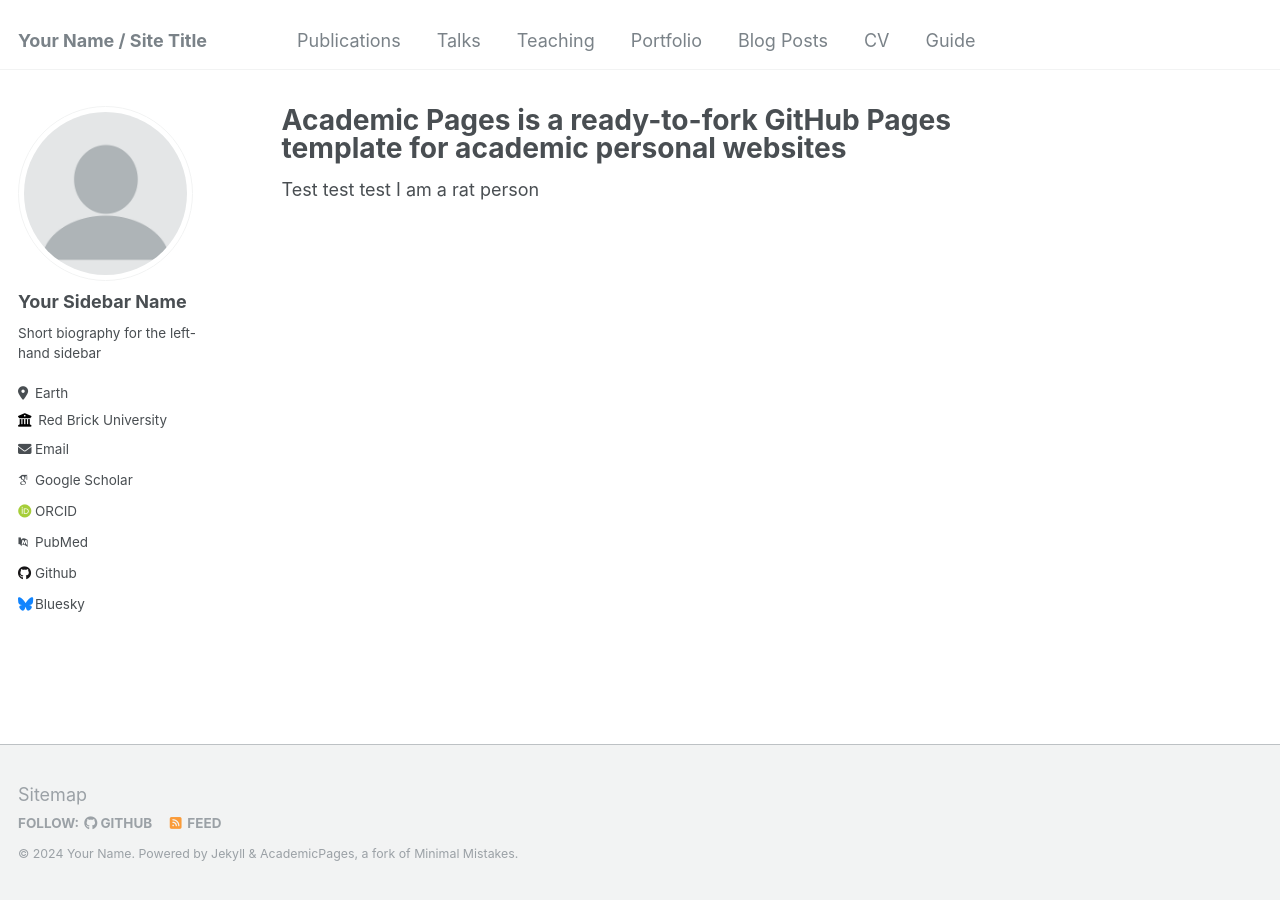
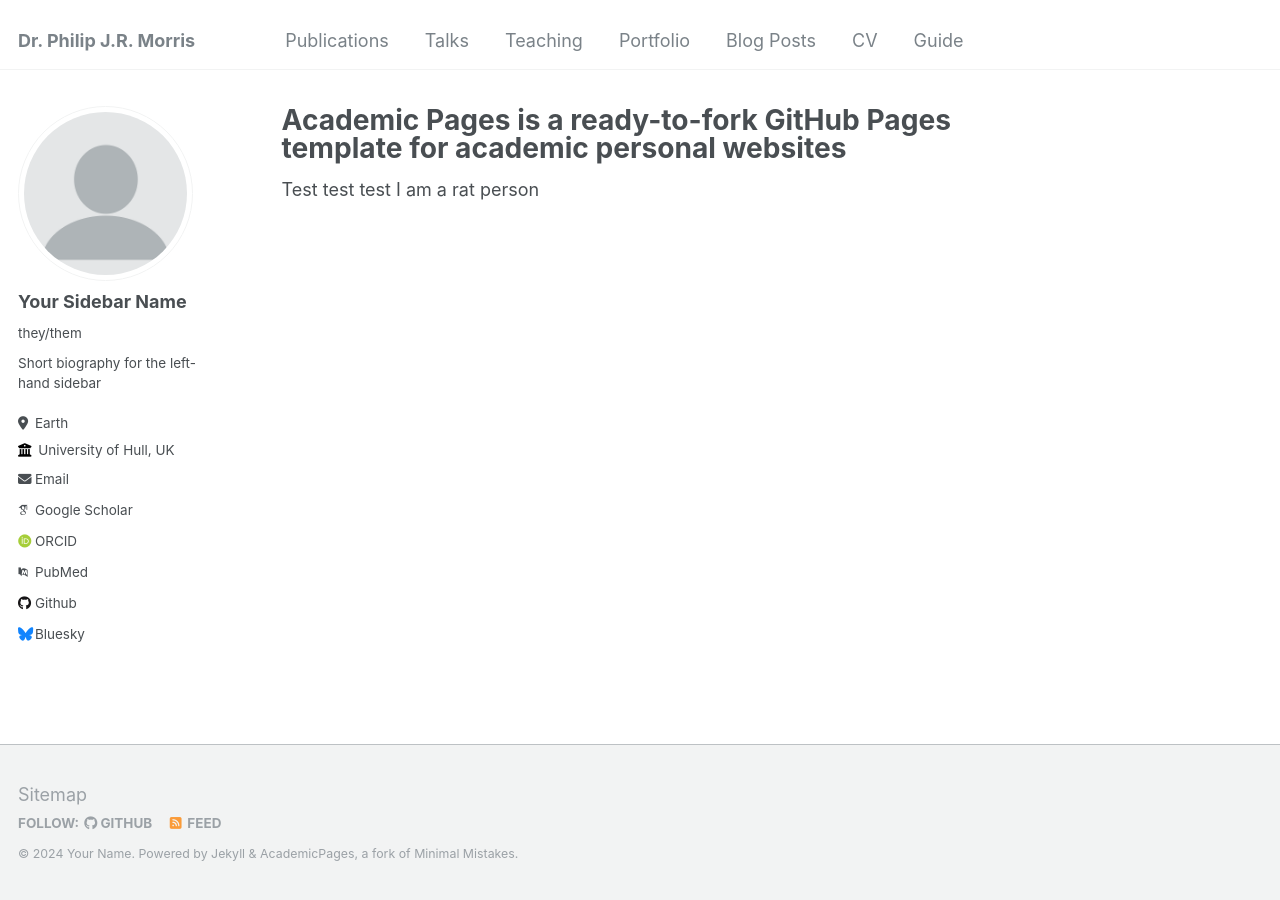
Before and after one commit to DrRatBoy/DrRatBoy.github.io, a Jekyll site: the page built from _pages/about.md, in a window 1280 px wide. Built offline with Jekyll 4.4.1, drawn with Linux system fonts in a browser that asks for light colours; some web fonts are replaced.

Commit message:
configedit

```diff
--- a/_config.yml
+++ b/_config.yml
@@ -8,7 +8,7 @@
 
 # Basic Site Settings
 locale                   : "en-GB"
-title                    : "Your Name / Site Title"
+title                    : "Dr. Philip J.R. Morris"
 title_separator          : "-"
 name                     : &name "Your Name"
 description              : &description "personal description"
@@ -23,10 +23,10 @@ author:
   # Biographic information
   avatar           : "profile.png"
   name             : "Your Sidebar Name"
-  pronouns         : # example: "she/her"
+  pronouns         : "they/them"
   bio              : "Short biography for the left-hand sidebar"
   location         : "Earth"
-  employer         : "Red Brick University"
+  employer         : "University of Hull, UK"
   uri              : # URL
   email            : "none@example.org"
 
```
